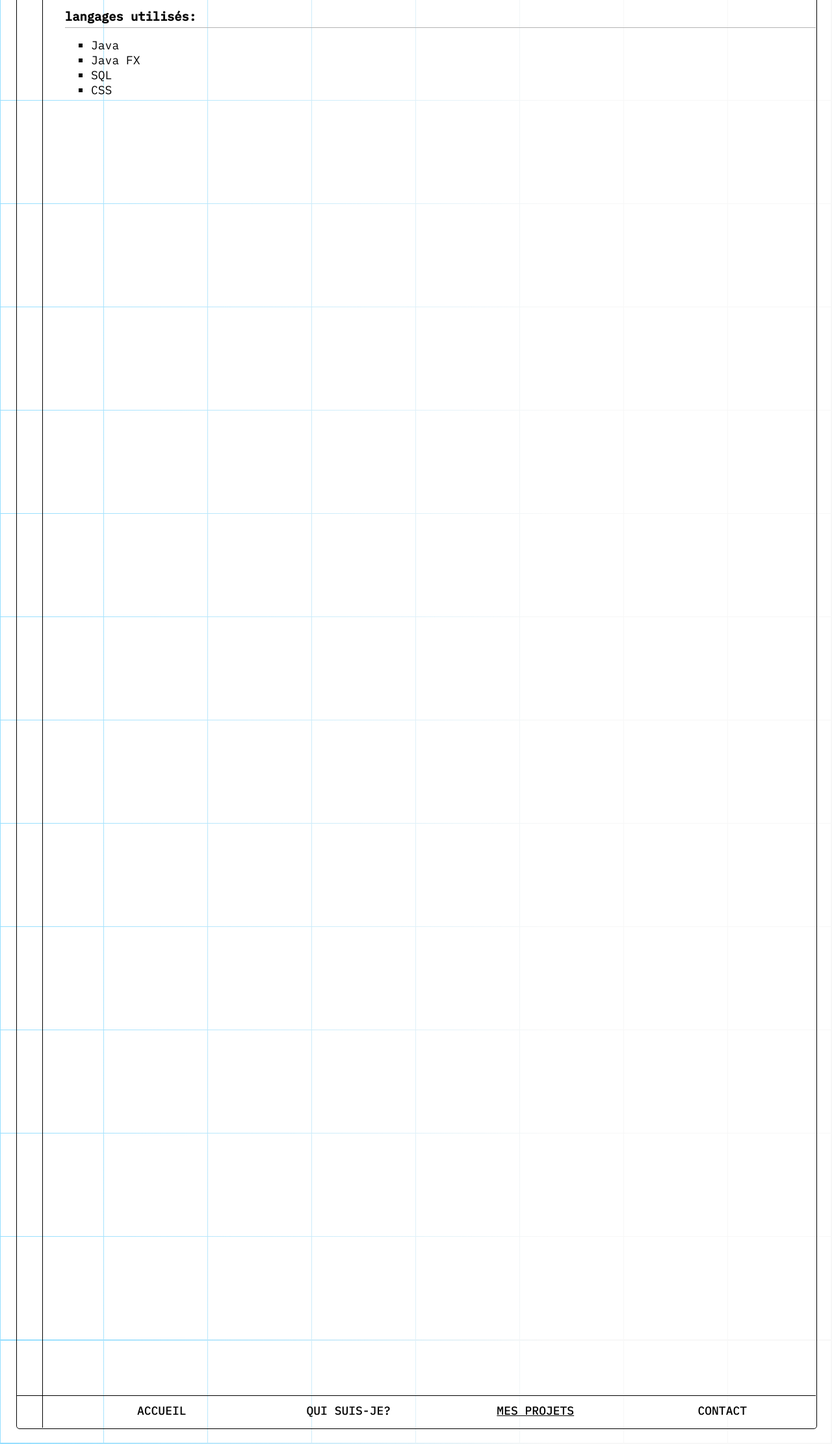
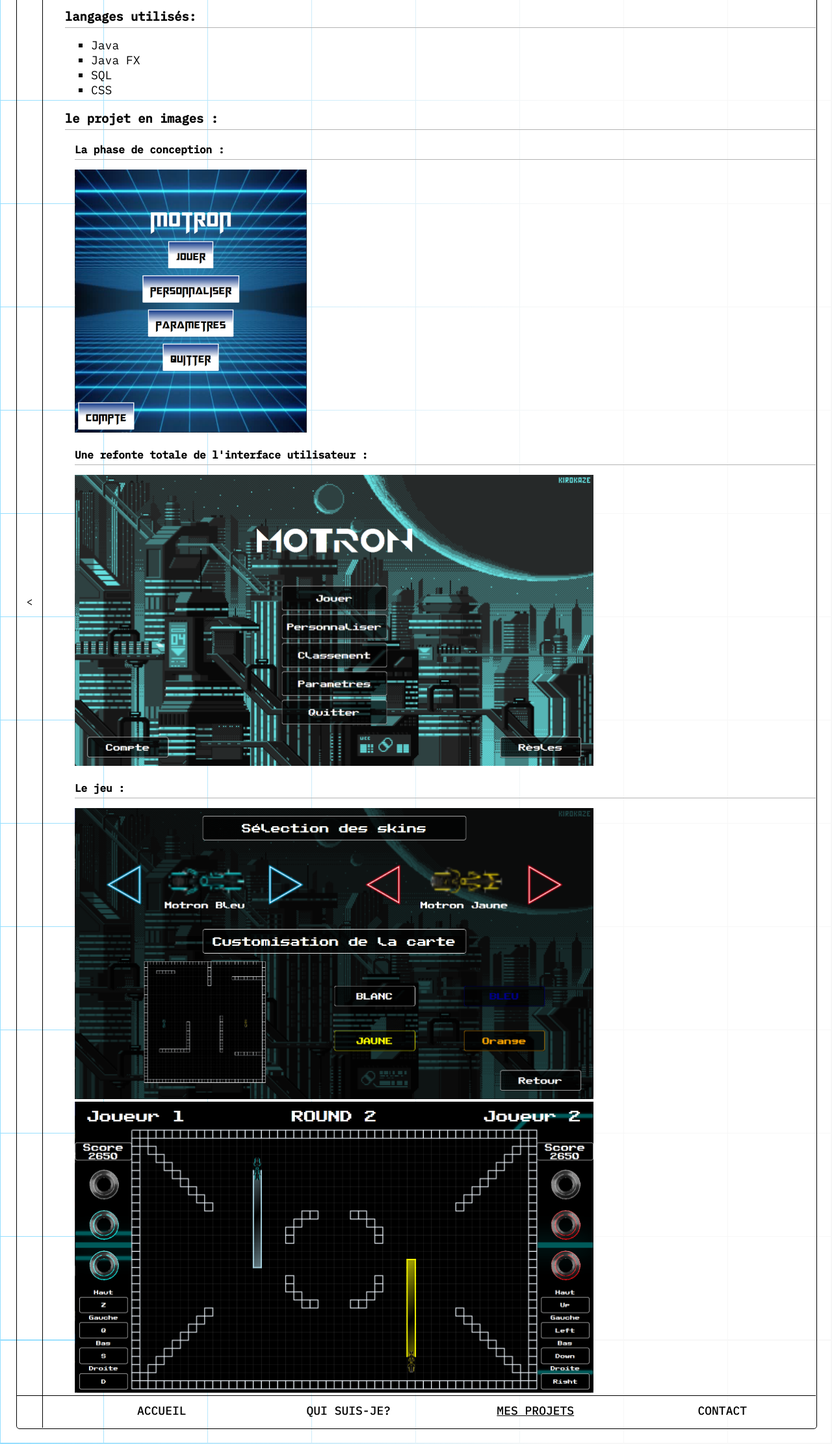
Before and after one commit to MikaChueWaye/portfolio, a PHP site: page /view/projects/Motron.html in a window 1280 px wide. Shown: the part 323-2546 px from the top of the page at 65% size. Run offline with PHP 8.4, Linux system fonts and the light colour scheme.

Commit message:
Ajout d'images

```diff
--- a/css/style.css
+++ b/css/style.css
@@ -78,7 +78,7 @@ body.toggled > #icon {
     left: 0;
     width: 100vw;
     height: 100vh;
-    background: url("../img/pxfuel.jpg") no-repeat center fixed;
+    background: url("../img/background/pxfuel.jpg") no-repeat center fixed;
     filter: opacity(20%);
     z-index: 899;
     pointer-events: none;
@@ -343,6 +343,16 @@ body.night *
     margin-left: 15px;
 }
 
+.gallery
+{
+    margin-left: 15px;
+}
+
+.gallery img
+{
+    max-width: 70%;
+}
+
 /*Index CSS*/
 
 .icons
@@ -392,6 +402,9 @@ body.night *
     z-index: 998;
     border: solid 1px;
     transition: background-color 0.5s ease;
+    display: flex;
+    justify-content: center;
+    align-items: center;
 }
 
 .returnButton:hover
--- a/index.html
+++ b/index.html
@@ -35,8 +35,8 @@
                 <h2 class="fastHacked">Etudiant en 2ème année de B.U.T. Informatique à l'I.U.T. de Montpellier-Sète</h2>
             </div>
             <div class="icons">
-                <img src="img/icon-linkedin.png" alt="linkedin" onclick="window.open('https://www.linkedin.com/in/mika-chue-waye-86949b231/', '_blank')">
-                <img src="img/icon-github.png" alt="github" onclick="window.open('https://github.com/MikaChueWaye', '_blank')">
+                <img src="img/icons/icon-linkedin.png" alt="linkedin" onclick="window.open('https://www.linkedin.com/in/mika-chue-waye-86949b231/', '_blank')">
+                <img src="img/icons/icon-github.png" alt="github" onclick="window.open('https://github.com/MikaChueWaye', '_blank')">
             </div>
             <div>
                 <h4 style="text-align: center; margin-top: 50px">Téléchargez mon CV <a href="file/CV_Mika_CHUE_WAYE.pdf" download="CV Mika CHUE WAYE" class="link">ici</a></h4>
--- a/view/projects/IslandRunner.html
+++ b/view/projects/IslandRunner.html
@@ -21,7 +21,7 @@
 <div class="uiBackground2"></div>
 <div class="uiBackground3"></div>
 
-<div class="returnButton" onclick="window.open('../projets.html', '_self')"></div>
+<div class="returnButton" onclick="window.open('../projets.html', '_self')"><</div>
 
 <div class="content-background">
 
--- a/view/projects/Mediatheque.html
+++ b/view/projects/Mediatheque.html
@@ -21,7 +21,7 @@
 <div class="uiBackground2"></div>
 <div class="uiBackground3"></div>
 
-<div class="returnButton" onclick="window.open('../projets.html', '_self')"></div>
+<div class="returnButton" onclick="window.open('../projets.html', '_self')"><</div>
 
 <div class="content-background">
 
--- a/view/projects/Motron.html
+++ b/view/projects/Motron.html
@@ -21,7 +21,7 @@
 <div class="uiBackground2"></div>
 <div class="uiBackground3"></div>
 
-<div class="returnButton" onclick="window.open('../projets.html', '_self')"></div>
+<div class="returnButton" onclick="window.open('../projets.html', '_self')"><</div>
 
 <div class="content-background">
 
@@ -39,6 +39,16 @@
         <li>SQL</li>
         <li>CSS</li>
       </ul>
+      <h3 class="underline">le projet en images :</h3>
+      <div class="gallery">
+        <h4 class="underline">La phase de conception :</h4>
+        <div><img src="../../img/motron/presentation2.png" alt="interface1"></div>
+        <h4 class="underline">Une refonte totale de l'interface utilisateur :</h4>
+        <div><img src="../../img/motron/presentation1.png" alt="interface1"></div>
+        <h4 class="underline">Le jeu :</h4>
+        <div><img src="../../img/motron/presentation3.png" alt="interface1"></div>
+        <div><img src="../../img/motron/presentation4.png" alt="interface1"></div>
+      </div>
     </div>
   </div>
 
```
Also changed, not shown: view/projects/PHPgurine.html (+9 -1 lines), view/projects/TemporalRift.html (+8 -2 lines), img/background/pxfuel.jpg (renamed from img/pxfuel.jpg), img/icons/icon-github.png (renamed from img/icon-github.png), img/icons/icon-linkedin.png (renamed from img/icon-linkedin.png), img/motron/presentation1.png (added), img/motron/presentation2.png (added), img/motron/presentation3.png (added), img/motron/presentation4.png (added).
